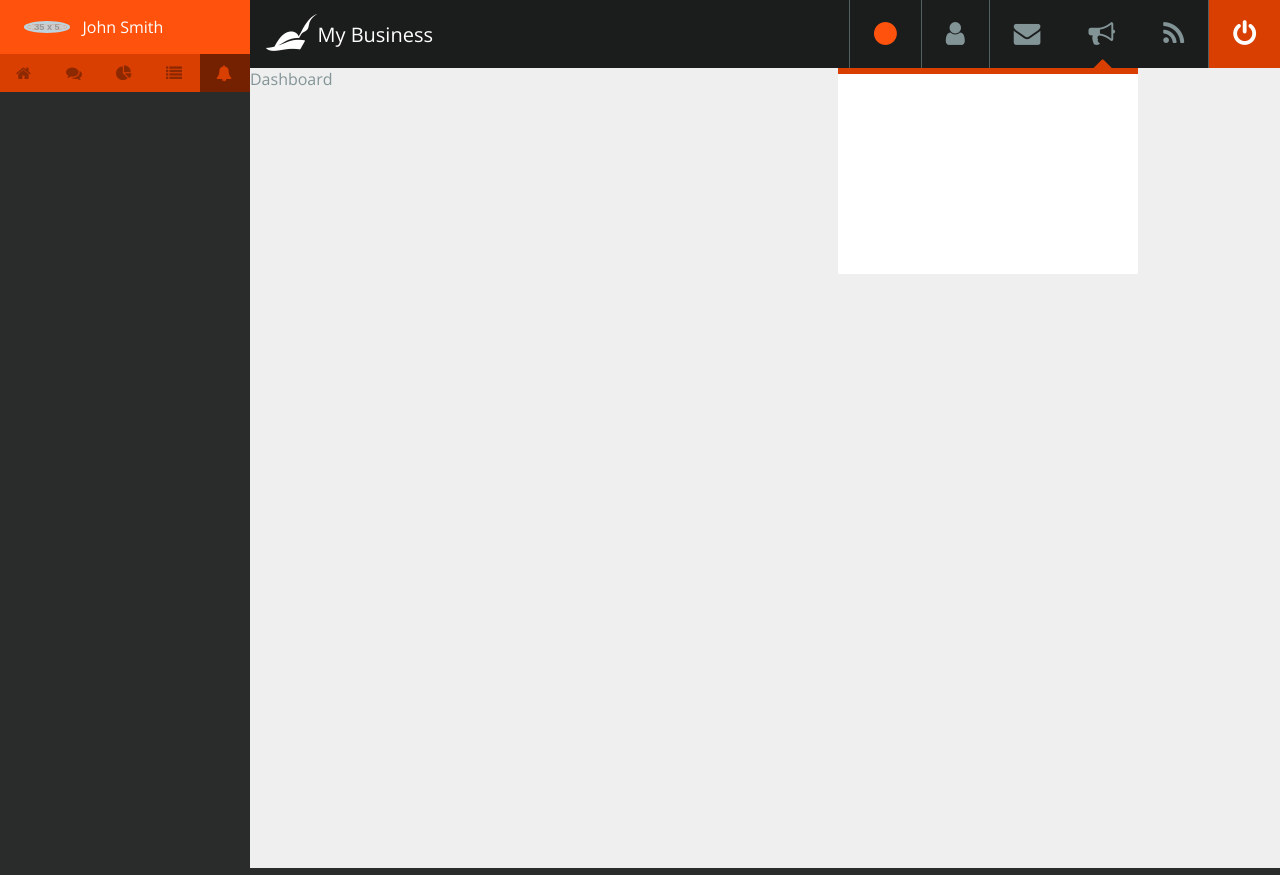
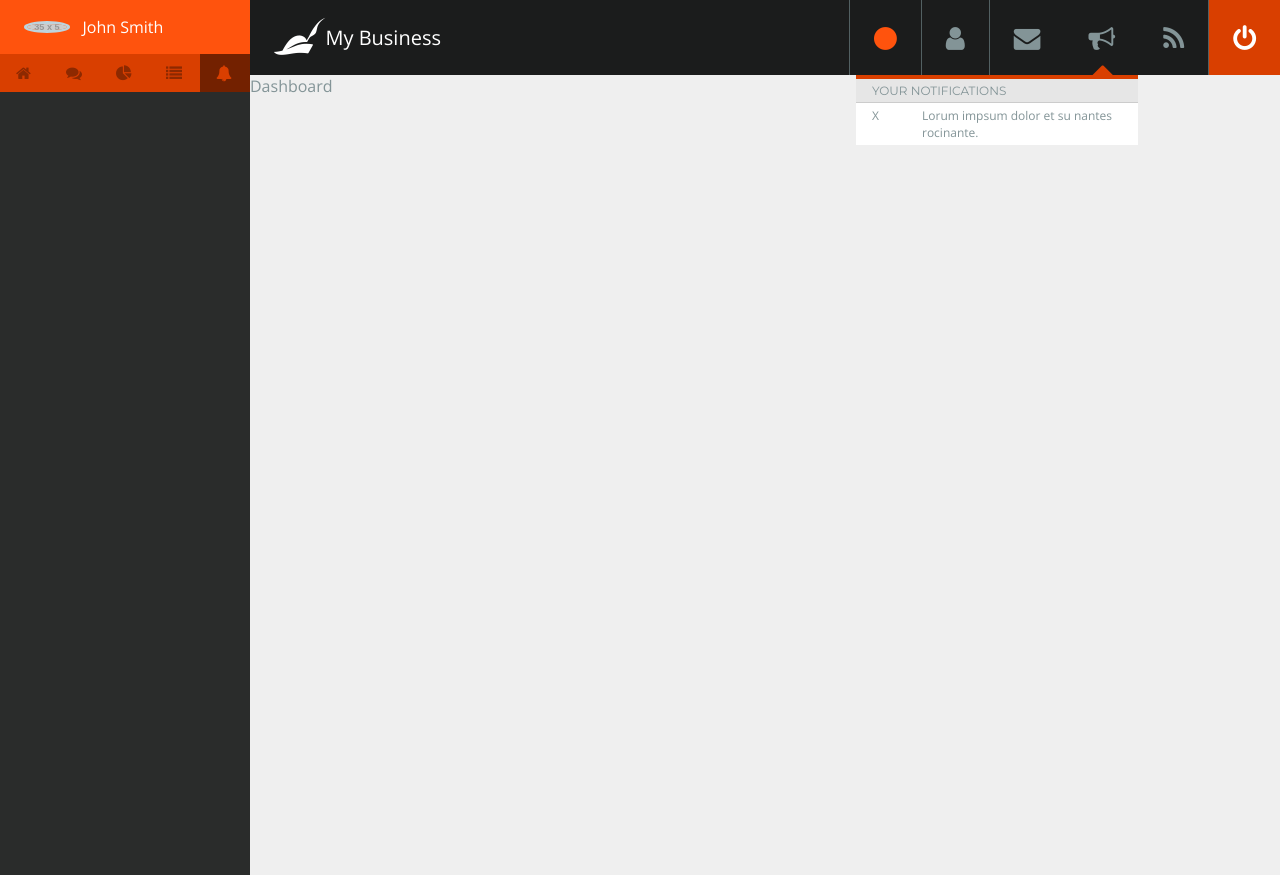
Before and after one commit to keshaldesai/adminui, a React (Create React App) app: page /dashboard in a window 1280 px wide. Built offline with nearby package versions, Linux system fonts and the light colour scheme; no server answers.

Commit message:
header notifications start

```diff
--- a/src/components/Header/Header.js
+++ b/src/components/Header/Header.js
@@ -1,5 +1,6 @@
 import React, { Component } from "react";
 import HeaderItem from "./HeaderItem";
+import Notifications from "./Notifications";
 
 class Header extends Component {
   render() {
@@ -14,12 +15,7 @@ class Header extends Component {
           <HeaderItem button="user" />
           <HeaderItem button="envelope" />
           <HeaderItem button="bullhorn">
-            <div className="notifs">
-              <div className="drop-caret ">
-                <i className="fa fa-caret-up fa-2x" aria-hidden="true" />
-              </div>
-              <div className="drop-container" />
-            </div>
+            <Notifications />
           </HeaderItem>
           <HeaderItem button="rss" />
           <HeaderItem button="power-off" />
--- /dev/null
+++ b/src/components/Header/Notifications.js
@@ -0,0 +1,24 @@
+import React, { Component } from "react";
+
+class Notifications extends Component {
+  render() {
+    return (
+      <div className="notifs">
+        <div className="drop-caret ">
+          <i className="fa fa-caret-up fa-2x" aria-hidden="true" />
+        </div>
+        <div className="drop-container">
+          <div className="drop-title">YOUR NOTIFICATIONS</div>
+          <div className="notifs-group">
+            <div className="notifs-pic">X</div>
+            <div className="notifs-info">
+              Lorum impsum dolor et su nantes rocinante.
+            </div>
+          </div>
+        </div>
+      </div>
+    );
+  }
+}
+
+export default Notifications;
--- a/src/styles/Header/_header.scss
+++ b/src/styles/Header/_header.scss
@@ -4,17 +4,17 @@
   flex-flow: row nowrap;
   align-items: center;
   font-size: 20px;
-  div {
+  .logo,
+  .settings {
     display: flex;
     align-items: center;
   }
   .logo {
     color: white;
-    margin-left: 16px;
+    padding: 0px 24px;
   }
   .settings {
     margin-left: auto;
-    text-align: center;
   }
 }
 
@@ -32,8 +32,6 @@
 .button-envelope,
 .button-power-off {
   border-left: 1px solid darken(#839497, 20%);
-  display: flex;
-  flex-flow: row nowrap;
 }
 
 .button-circle {
@@ -59,18 +57,29 @@
 .drop-container {
   position: absolute;
   background-color: #ffffff;
-  border-top: 6px solid #d93f00;
-  width: 300px;
-  height: 200px;
+  border-top: 4px solid #d93f00;
+  font-size: 12px;
+}
+
+.drop-title {
+  font-family: 'Montserrat', sans-serif;
+  background-color: darken(#ffffff, 10%);
+  border-bottom: 1px solid darken(#ffffff, 20%);
+  padding: 4px 16px;
 }
 
 .notifs {
   .drop-caret {
-    top: 44px;
+    top: 50px;
     right: 166px;
   }
   .drop-container {
-    top: 68px;
+    top: 75px;
     right: 142px;
   }
+  .notifs-group {
+    padding: 4px 16px;
+    display: grid;
+    grid-template-columns: 50px 200px;
+  }
 }
```
